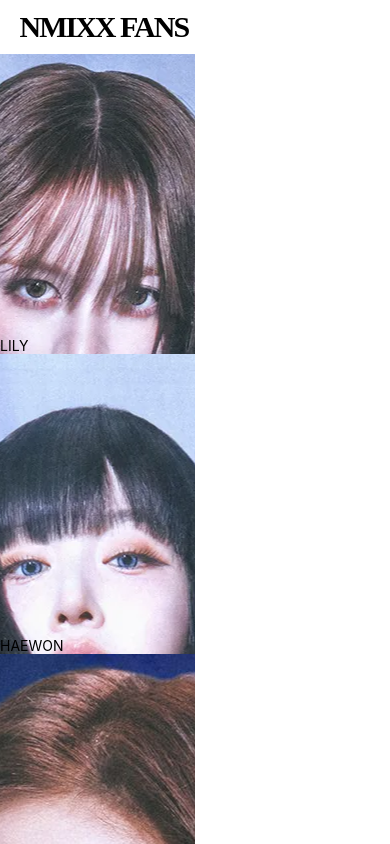
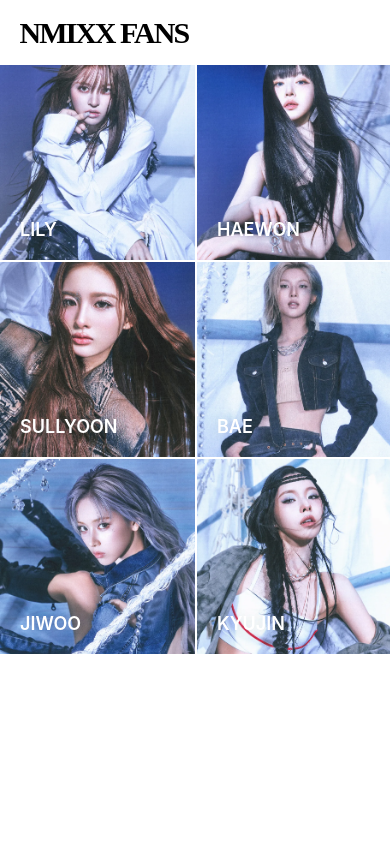
Before and after one commit to Leewonno/NMIXX-FANS-APP, a React Native app: screen /Login in a window 390 px wide. Shown: the top 844 px of the page. Built offline with nearby package versions, Linux system fonts and the light colour scheme.

Commit message:
[Feat] home

```diff
--- a/app/features/Home/components/HomeCommunityButton.tsx
+++ b/app/features/Home/components/HomeCommunityButton.tsx
@@ -10,19 +10,25 @@ interface HomeCommunityButtonProps {
 
 const CommunityButton = styled(Pressable)`
   width: 50%;
-  max-height: 300px;
+  aspect-ratio: 1;
   position: relative;
 `;
 
 const CommunityButtonImage = styled.Image`
   width: 100%;
-  object-fit: contain;
+  height: 100%;
 `
 
 const CommunityButtonText = styled.Text`
-  text-align: center;
+  width: 100%;
   position: absolute;
-  bottom: 0;
+  left: 20px;
+  bottom: 20px;
+  color: #fff;
+  font-size: 18px;
+  font-weight: 600;
+  text-shadow: 1px 1px 15px #00000023;
+  text-align: left;
 `
 
 const HomeCommunityButton = ({ name, img }: HomeCommunityButtonProps) => {
--- a/app/widgets/Home/HomeCommunity.tsx
+++ b/app/widgets/Home/HomeCommunity.tsx
@@ -9,30 +9,61 @@ import sullyoon from '../../../assets/imgs/sullyoon.jpg';
 import bae from '../../../assets/imgs/bae.webp';
 import jiwoo from '../../../assets/imgs/jiwoo.webp';
 import kyujin from '../../../assets/imgs/kyujin.webp';
+import { FlatList, ImageSourcePropType } from 'react-native';
 
 // Props
 interface HomeCommunityProps {
 };
 
-const Box = styled.ScrollView`
-  /* max-height: 100%; */
-  /* width: 100%; */
-  /* flex-direction: row; */
-  /* flex-wrap: wrap; */
-  flex-grow: 1;
+interface DataType {
+  id: string;
+  img: ImageSourcePropType;
+}
+
+const Box = styled(FlatList<DataType>)`
+  height: 100%;
 `;
+
+const data: DataType[] = [
+  {
+    id: "LILY",
+    img: lily
+  },
+  {
+    id: "HAEWON",
+    img: haewon
+  },
+  {
+    id: "SULLYOON",
+    img: sullyoon
+  },
+  {
+    id: "BAE",
+    img: bae
+  },
+  {
+    id: "JIWOO",
+    img: jiwoo
+  },
+  {
+    id: "KYUJIN",
+    img: kyujin
+  },
+
+]
 
 const HomeCommunity = ({ }: HomeCommunityProps) => {
 
   return (
-    <Box>
-      <HomeCommunityButton name='LILY' img={lily} />
-      <HomeCommunityButton name='HAEWON' img={haewon} />
-      <HomeCommunityButton name='SULLYOON' img={sullyoon} />
-      <HomeCommunityButton name='BAE' img={bae} />
-      <HomeCommunityButton name='JIWOO' img={jiwoo} />
-      <HomeCommunityButton name='KYUJIN' img={kyujin} />
-    </Box>
+    <Box data={data}
+      renderItem={({ item }: { item: DataType }) => (
+        <HomeCommunityButton name={item.id} img={item.img} />
+      )}
+      numColumns={2}
+      keyExtractor={(item: DataType) => item.id}
+      columnWrapperStyle={{ gap: 2 }} // 가로 간격
+      contentContainerStyle={{ gap: 2 }} // 세로 간격
+    />
   );
 };
 
--- a/app/widgets/Home/HomeHeader.tsx
+++ b/app/widgets/Home/HomeHeader.tsx
@@ -8,7 +8,7 @@ interface HomeHeaderProps {
 
 const Box = styled.View`
   background-color: #fff;
-  padding: 2.5% 5%;
+  padding: 4% 5%;
 `;
 
 const LogoBox = styled.View`
```
